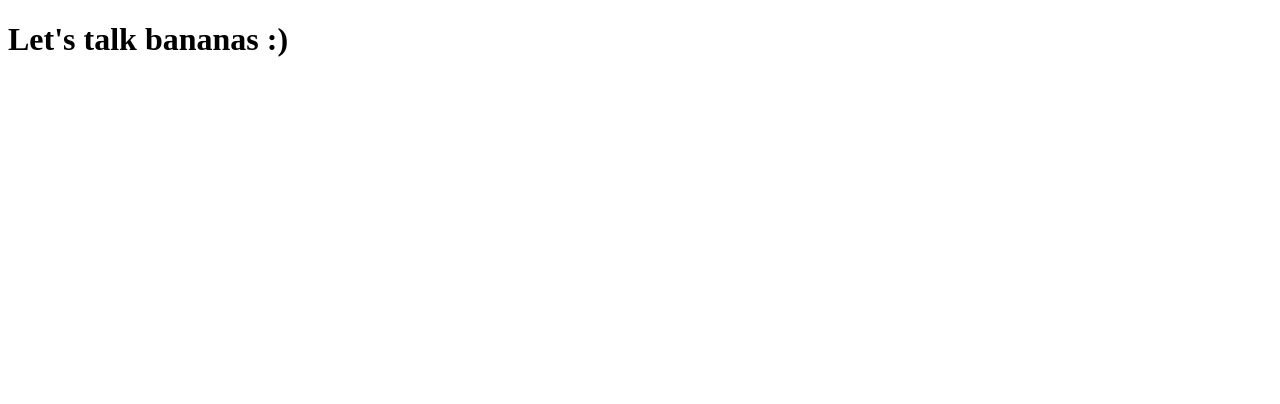
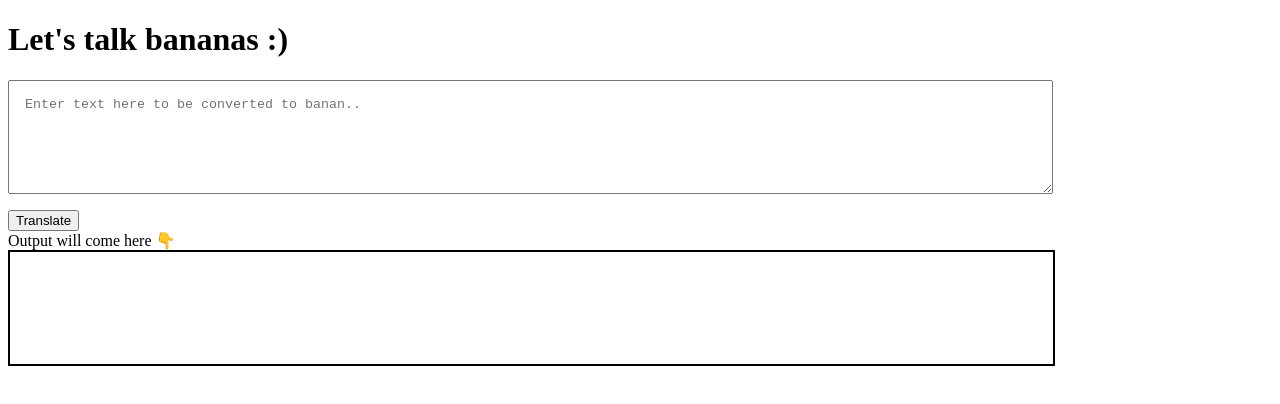
Before and after one commit to pushpjain3/MINION-SPEAK-BANANA, a plain HTML site: page index.html in a window 1280 px wide. Drawn offline with Linux system fonts and the light colour scheme.

Commit message:
js refrences created

```diff
--- a/app.js
+++ b/app.js
@@ -1 +1,7 @@
-console.log("Anant ki maa ka bhosda.")
+var btnTranslate = document.querySelector("#btn-translate");
+var hoomanTalk = document.querySelector("#hooman-talk")
+var outputDiv = document.querySelector("#banana-talk")
+btnTranslate.addEventListener("click", (e)=>{
+    outputDiv.innerText = "Translated " + hoomanTalk.value
+    hoomanTalk.value=''
+})
--- a/index.html
+++ b/index.html
@@ -5,13 +5,31 @@
     <meta http-equiv="X-UA-Compatible" content="IE=edge">
     <meta name="viewport" content="width=device-width, initial-scale=1.0">
     <title>Minions | Banana Speak</title>
+    <style>
+        textarea{
+            width: 80%;
+            height: 10vh;
+            margin: 1rem 0rem;
+            padding: 1rem;
+            display: block;
+        }
+        #banana-talk{
+            border: 2px solid black;
+            height: 10vh;
+            width: 80%;
+            padding: 1rem;
+            margin: 1rem orem;
+        }
+    </style>
 </head>
 <body>
     <h1>
         Let's talk bananas :)
     </h1>
-
-
+    <textarea name="input" id="hooman-talk"placeholder="Enter text here to be converted to banan.."></textarea>
+    <button id="btn-translate">Translate</button>
+    <div>Output will come here 👇 </div>
+    <div id="banana-talk"></div>
     <script src="app.js" type="text/javascript"></script>
 </body>
 </html>
```
